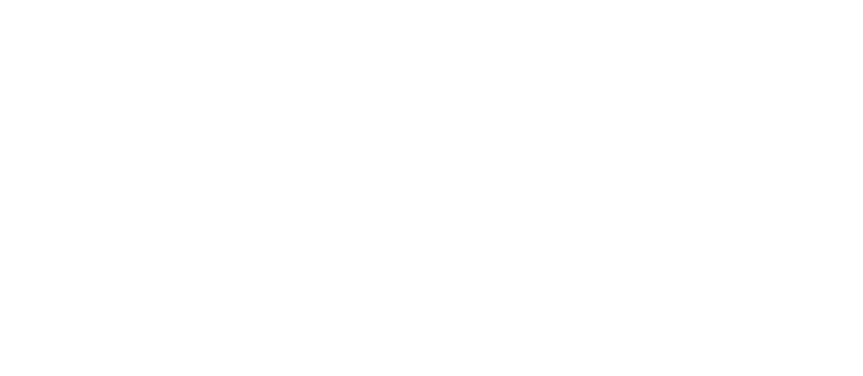
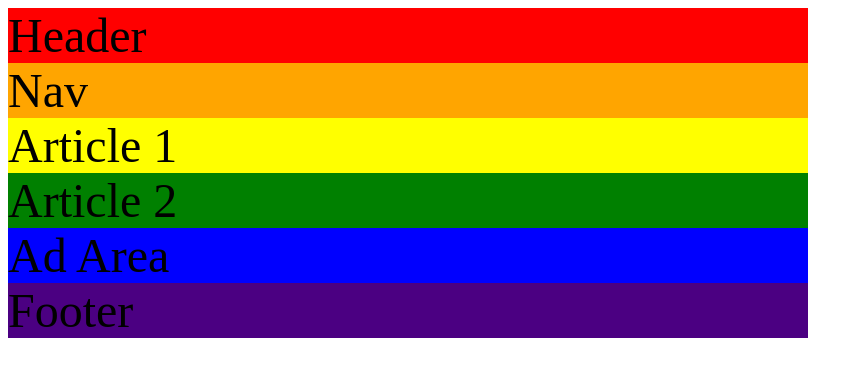
Before and after one commit to xericguzman/holy-grid, a plain HTML site: page index.html in a window 1280 px wide. Shown: the whole page, without its empty margins (0-863 px from the left). Drawn offline with Linux system fonts and the light colour scheme.

Commit message:
Upgraded Version

```diff
--- a/index.html
+++ b/index.html
@@ -1,19 +1,19 @@
 <!DOCTYPE html>
 <html lang="en">
   <head>
-    <title>Project For Code Immersives</title>
+    <title>Holy Grid</title>
     <meta charset="UTF-8">
     <meta name="viewport" content="width=device-width, initial-scale=1">
     <link href="./style.css" rel="stylesheet" type="text/css">
   </head>
   <body>
     <div id="app">
-      <div id="header"></div>
-      <div id="nav"></div>
-      <div id="article-1"></div>
-      <div id="article-2"></div>
-      <div id="ad-area"></div>
-      <div id="footer"></div>
+      <div id="header">Header</div>
+      <div id="nav">Nav</div>
+      <div id="article-1">Article 1</div>
+      <div id="article-2">Article 2</div>
+      <div id="ad-area">Ad Area</div>
+      <div id="footer">Footer</div>
     </div>
   </body>
 </html>
--- a/style.css
+++ b/style.css
@@ -1,32 +1,29 @@
 #app {
-  height: 300px;
-  width: 500px;
+  height: 600px;
+  width: 800px;
+  font-size: 3em;
 }
 
 #header {
-  background-color: #9BCE1D;
+  background-color: red;
 }
 
-#main {
-  background-color: #F7F5D8
+#footer {
+  background-color: indigo;
 }
 
 #article-1 {
-  background-color: lightcoral;
+  background-color: yellow;
 }
 
 #article-2 {
-  background-color: violet;
+  background-color: green;
 }
 
 #nav {
-  background-color: cornflowerblue;
+  background-color: orange;
 }
 
 #ad-area {
-  background-color: cornflowerblue;
+  background-color: blue;
 }
-
-#footer {
-  background-color: #9BCE1D;
-}
```
Also changed, not shown: assets/goal.png.
